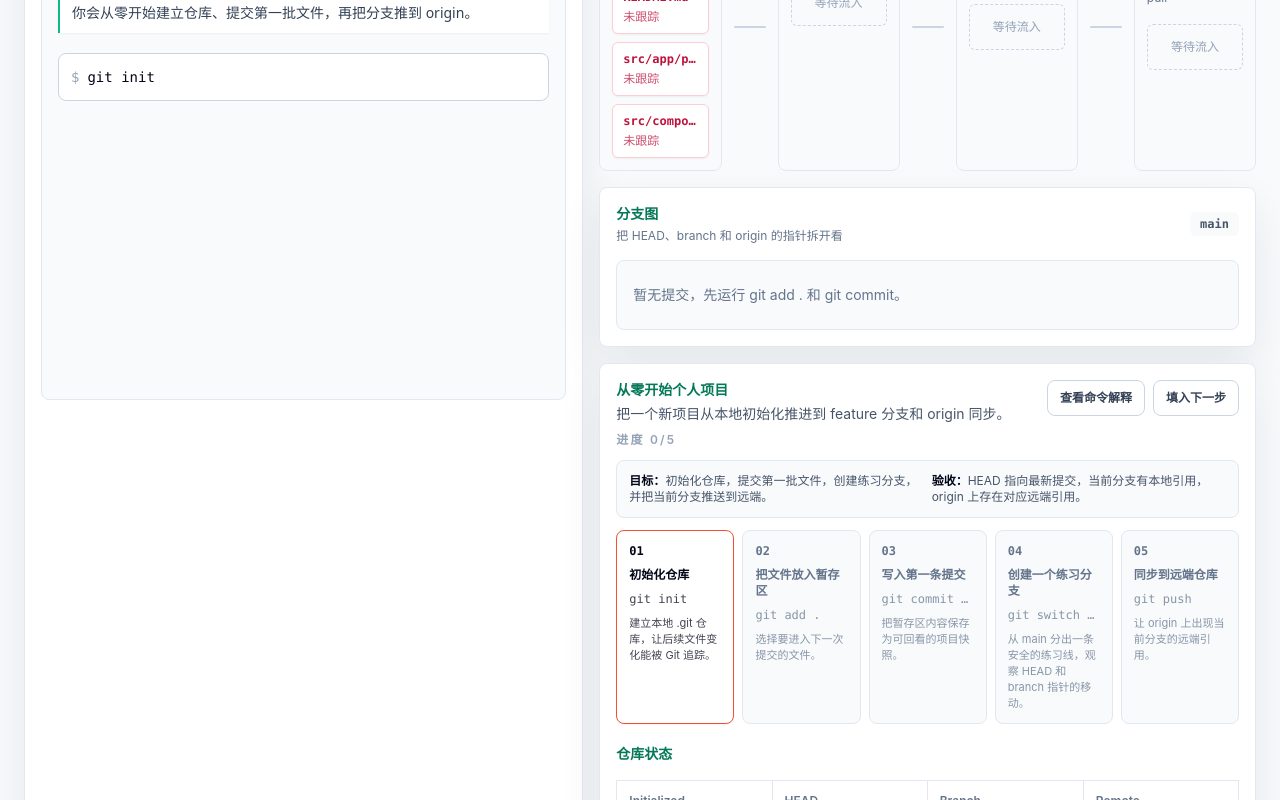
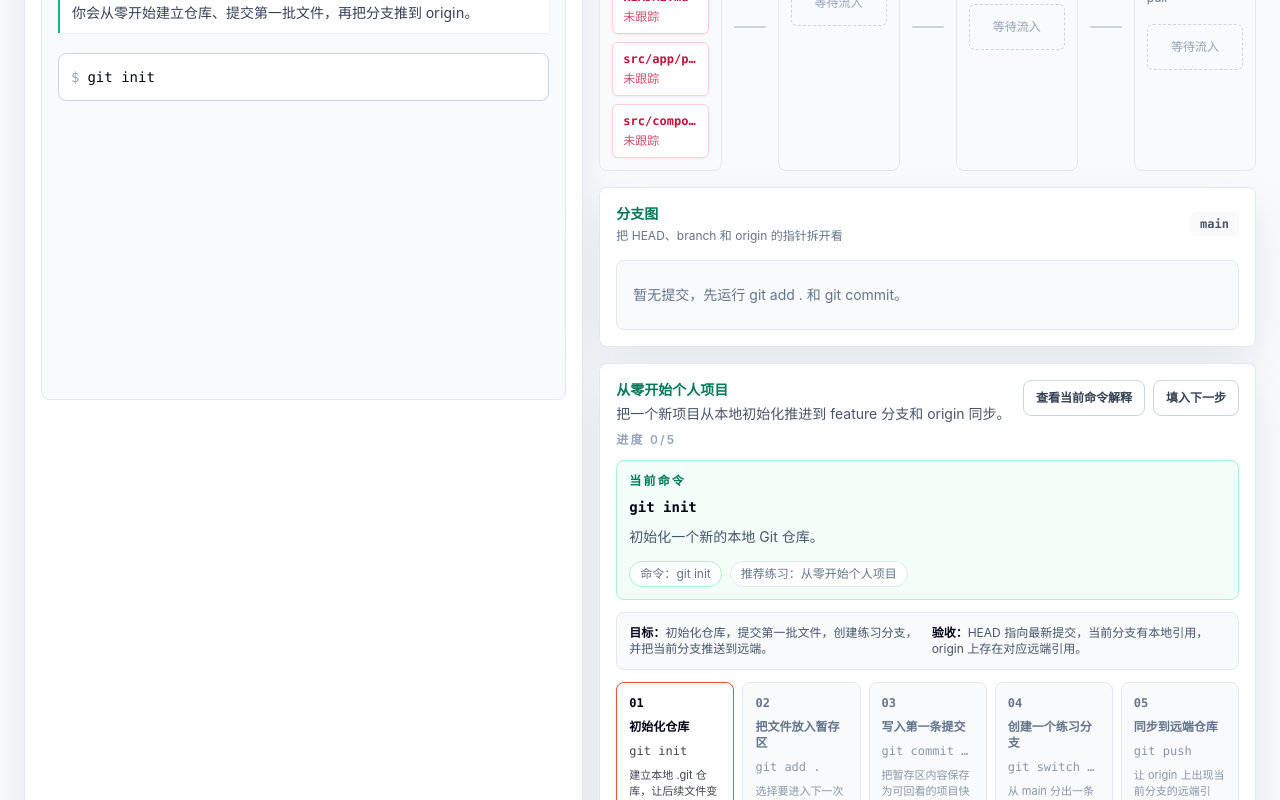
Before and after one commit to Antonio-bamao/OpenGit, a Next.js app: page /playground in a window 1280 px wide. Shown: the part 408-1208 px from the top of the page. Built offline with nearby package versions, Linux system fonts and the light colour scheme.

Commit message:
feat: implement playground view model and shell for interactive git simulation

```diff
--- a/src/components/playground/PlaygroundShell.tsx
+++ b/src/components/playground/PlaygroundShell.tsx
@@ -115,6 +115,7 @@ export function PlaygroundShell({
         <div className="motion-fade-up motion-delay-2 rounded-lg border border-slate-200 bg-white p-4 shadow-[0_18px_45px_rgba(15,23,42,0.08)]">
           <LearningPathPanel
             activeTask={viewModel.activeTask}
+            activeTaskDoc={viewModel.activeTaskDoc}
             checklist={viewModel.learningChecklist}
             scenario={viewModel.learningScenario}
             onFillCommand={setInput}
--- a/src/components/playground/panels/LearningPathPanel.tsx
+++ b/src/components/playground/panels/LearningPathPanel.tsx
@@ -1,16 +1,27 @@
 import Link from "next/link";
 import type { LearningChecklistItem, LearningScenario } from "@/lib/git-sim/learning-guide";
-import { getDocsHrefForCommandInput } from "@/lib/git-docs";
+import { getDocsHrefForCommandInput, type CommandDoc } from "@/lib/git-docs";
 
 interface LearningPathPanelProps {
   activeTask?: LearningChecklistItem;
+  activeTaskDoc?: CommandDoc;
   checklist: LearningChecklistItem[];
   scenario: LearningScenario;
   onFillCommand: (command: string) => void;
 }
 
-export function LearningPathPanel({ activeTask, checklist, scenario, onFillCommand }: LearningPathPanelProps) {
+export function LearningPathPanel({
+  activeTask,
+  activeTaskDoc,
+  checklist,
+  scenario,
+  onFillCommand
+}: LearningPathPanelProps) {
   const docsHref = activeTask ? getDocsHrefForCommandInput(activeTask.command) : "/docs";
+  const relatedPracticeScenario =
+    activeTaskDoc?.practiceScenario && activeTaskDoc.practiceScenario.id !== scenario.id
+      ? activeTaskDoc.practiceScenario
+      : undefined;
 
   return (
     <div className="mb-5">
@@ -28,7 +39,7 @@ export function LearningPathPanel({ activeTask, checklist, scenario, onFillComma
               href={docsHref}
               className="inline-flex min-h-9 items-center justify-center rounded-lg border border-slate-300 px-3 py-2 text-xs font-semibold text-slate-700 transition duration-200 hover:border-emerald-500 hover:text-emerald-800 focus:outline-none focus:ring-2 focus:ring-emerald-600 focus:ring-offset-2"
             >
-              查看命令解释
+              查看当前命令解释
             </Link>
             <button
               type="button"
@@ -40,6 +51,33 @@ export function LearningPathPanel({ activeTask, checklist, scenario, onFillComma
           </div>
         ) : null}
       </div>
+      {activeTask && activeTaskDoc ? (
+        <div className="mt-3 rounded-lg border border-emerald-200 bg-emerald-50/60 p-3 text-sm text-slate-700">
+          <div className="flex flex-wrap items-start justify-between gap-3">
+            <div className="min-w-0">
+              <p className="text-xs font-semibold uppercase tracking-[0.18em] text-emerald-700">当前命令</p>
+              <p className="mt-2 font-mono text-sm font-semibold text-slate-950">{activeTaskDoc.syntax}</p>
+              <p className="mt-2 max-w-2xl leading-6 text-slate-600">{activeTaskDoc.summary}</p>
+            </div>
+            {relatedPracticeScenario ? (
+              <Link
+                href={relatedPracticeScenario.href}
+                className="inline-flex min-h-9 items-center justify-center rounded-lg border border-emerald-300 bg-white px-3 py-2 text-xs font-semibold text-emerald-800 transition duration-200 hover:-translate-y-0.5 hover:border-emerald-400 focus:outline-none focus:ring-2 focus:ring-emerald-600 focus:ring-offset-2"
+              >
+                去相关场景
+              </Link>
+            ) : null}
+          </div>
+          <div className="mt-3 flex flex-wrap items-center gap-2 text-xs text-slate-500">
+            <span className="rounded-full border border-emerald-200 bg-white px-2.5 py-1">
+              命令：{activeTaskDoc.command}
+            </span>
+            <span className="rounded-full border border-slate-200 bg-white px-2.5 py-1">
+              推荐练习：{activeTaskDoc.practiceScenario?.title ?? "当前 Playground"}
+            </span>
+          </div>
+        </div>
+      ) : null}
       <div className="mt-3 grid gap-2 rounded-lg border border-slate-200 bg-slate-50 p-3 text-xs text-slate-600 sm:grid-cols-2">
         <p>
           <span className="font-semibold text-slate-950">目标：</span>
--- a/src/lib/git-docs.ts
+++ b/src/lib/git-docs.ts
@@ -222,13 +222,17 @@ export function searchGroupedCommandDocs(query: string): CommandDocGroup[] {
 }
 
 export function getDocsHrefForCommandInput(input: string): string {
+  const doc = getCommandDocForInput(input);
+  return doc ? doc.detailHref : "/docs";
+}
+
+export function getCommandDocForInput(input: string): CommandDoc | undefined {
   const parsed = parseGitCommand(input);
   if (!parsed.isGit) {
-    return "/docs";
+    return undefined;
   }
 
-  const doc = commandDocs.find((entry) => entry.id === parsed.name);
-  return doc ? doc.detailHref : "/docs";
+  return commandDocs.find((entry) => entry.id === parsed.name);
 }
 
 export function getCommandDocBySlug(slug: string): CommandDoc | undefined {
--- a/src/lib/git-sim/playground-view-model.ts
+++ b/src/lib/git-sim/playground-view-model.ts
@@ -1,5 +1,6 @@
 import { getLearningScenario, type LearningChecklistItem, type LearningScenario } from "./learning-guide";
 import type { GitCommit, GitFileStatus, GitFlowEffect, GitFlowZone, GitState } from "./types";
+import { getCommandDocForInput, type CommandDoc } from "../git-docs";
 
 export const flowZones = [
   { key: "working", label: "工作区", description: "尚未暂存的文件" },
@@ -59,6 +60,7 @@ export interface PlaygroundViewModel {
   learningScenario: LearningScenario;
   learningChecklist: LearningChecklistItem[];
   activeTask: LearningChecklistItem | undefined;
+  activeTaskDoc: CommandDoc | undefined;
   headCommit: string;
   remoteHead: string;
   syncStatus: BranchSyncStatus;
@@ -77,6 +79,9 @@ export function buildPlaygroundViewModel(
   const stagedFiles = gitState.files.filter((file) => file.status === "staged");
   const learningScenario = getLearningScenario(gitState, selectedScenarioId);
   const learningChecklist = learningScenario.checklist;
+  const activeTaskDoc = learningScenario.activeTask
+    ? getCommandDocForInput(learningScenario.activeTask.command)
+    : undefined;
   const syncStatus = buildBranchSyncStatus(gitState);
   const remoteRefs = buildRemoteRefs(gitState);
 
@@ -116,6 +121,7 @@ export function buildPlaygroundViewModel(
     learningScenario,
     learningChecklist,
     activeTask: learningScenario.activeTask,
+    activeTaskDoc,
     headCommit: gitState.head ?? "no commits",
     remoteHead: gitState.remoteCommits[0]?.hash ?? "not pushed",
     syncStatus,
```
Also changed, not shown: .context/current-status.md, .context/task-breakdown.md, .context/work-log.md, 2 other files (tests, documents, lock files or other folders).
